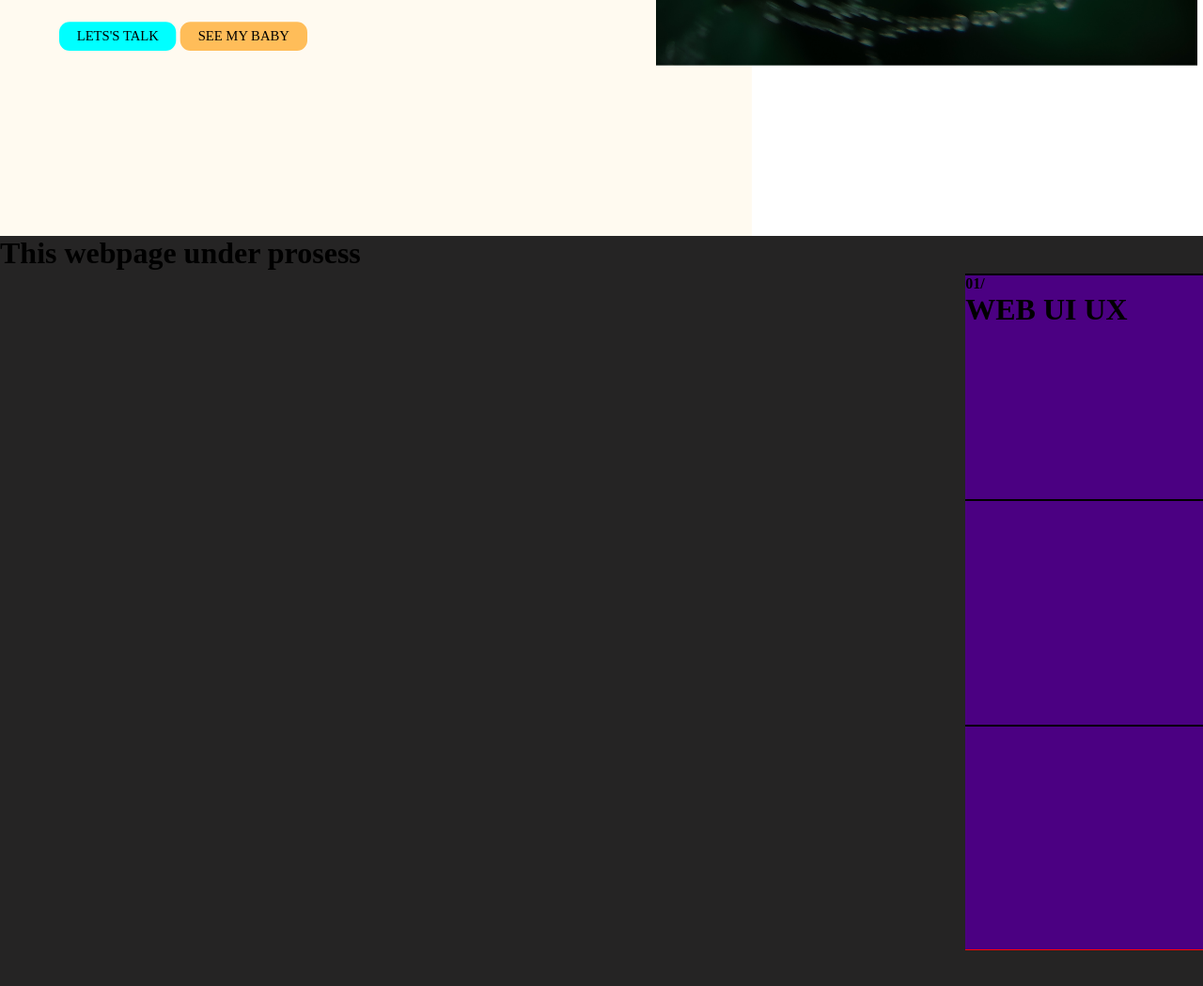
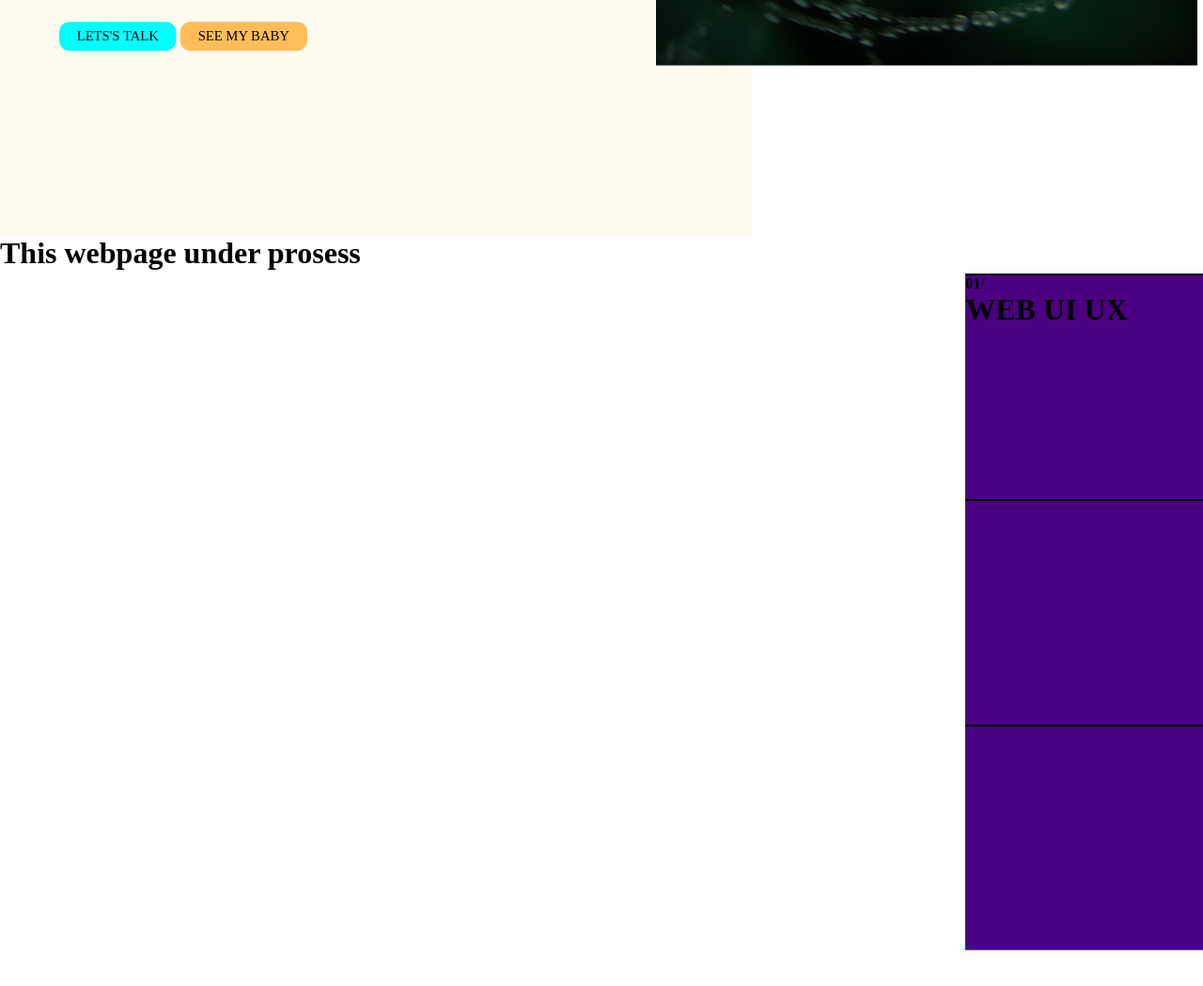
Before and after one commit to mrbot-apt/newwebpage, a plain HTML site: page index.html in a window 1280 px wide. Shown: the part 549-1598 px from the top of the page at 94% size. Drawn offline with Linux system fonts and the light colour scheme.

Commit message:
Update style.css

```diff
--- a/style.css
+++ b/style.css
@@ -104,7 +104,7 @@ html,body{
     position: relative;
     height: 100vh;
     width: 214vh;
-    background-color: #252424;
+    background-color: White;
 }
 #page1>#left{
     position: absolute;
```
